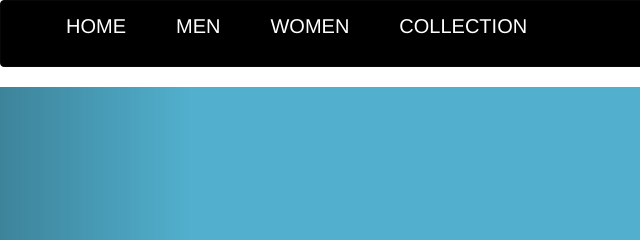
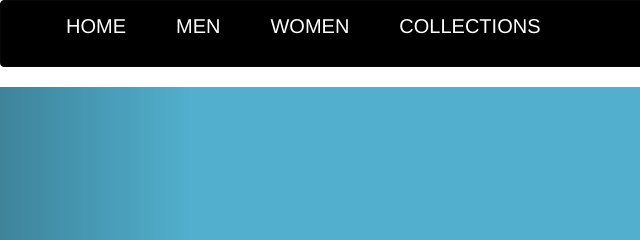
Before and after one commit to the-lodhi/marketing, a plain HTML site: page index.html in a window 1280 px wide. Shown: the top 240 px of the page, 0-640 px from the left. Drawn offline with nearby package versions, Linux system fonts and the light colour scheme.

Commit message:
changed collection menu name

```diff
--- a/index.html
+++ b/index.html
@@ -26,7 +26,7 @@
         <li ><a href="#">HOME</a></li>
         <li><a href="#">MEN</a></li>
         <li><a href="#">WOMEN</a></li>
-        <li><a href="#">COLLECTION</a></li>
+        <li><a href="#">COLLECTIONS</a></li>
       </ul>
       <ul class="nav navbar-nav navbar-right">
         <li><a href="#"><span class="glyphicon glyphicon-log-in"></span> <input type="box" name="ajay" placeholder="search" class="search"> </a></li>
```
